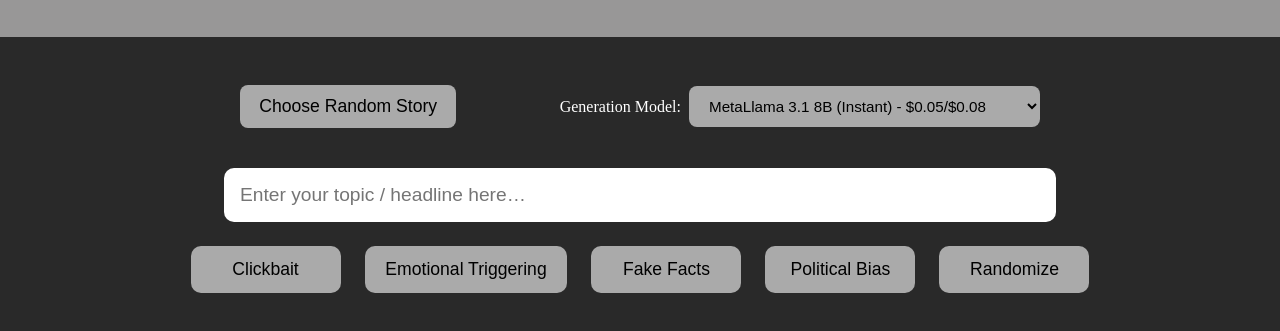
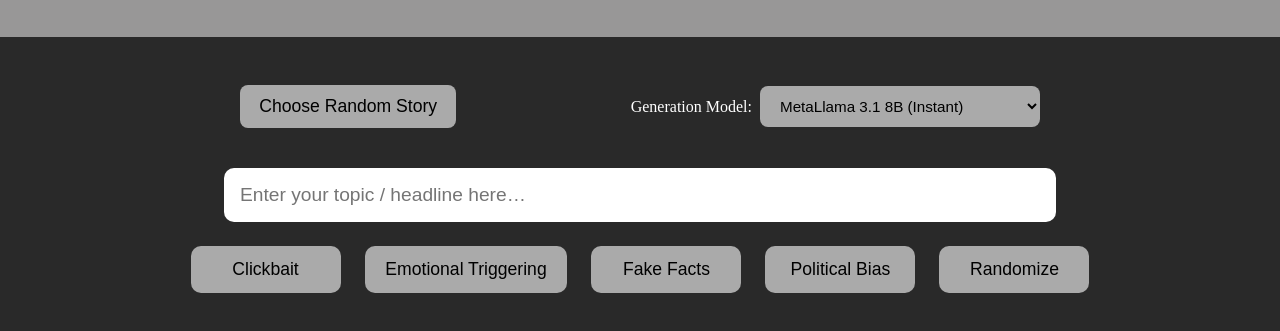
Before and after one commit to emorysalaun/MisInfoLab, a website built with Vite: page index.html in a window 1280 px wide. Shown: the part 71-402 px from the top of the page. Built offline with nearby package versions, Linux system fonts and the light colour scheme; no server answers; what groq-sdk would draw is missing.

Commit message:
Removed unnecesary model info

```diff
--- a/index.html
+++ b/index.html
@@ -23,10 +23,10 @@
           <div class="model-selector-container">
             <label for="model-selector" class="model-label">Generation Model:</label>
             <select id="model-selector" class="model-selector">
-              <option value="llama-3.1-8b-instant" selected>MetaLlama 3.1 8B (Instant) - $0.05/$0.08</option>
-              <option value="llama-3.3-70b-versatile">MetaLlama 3.3 70B (Versatile) - $0.59/$0.79</option>
-              <option value="openai/gpt-oss-20b">OpenAI GPT OSS 20B - $0.075/$0.30</option>
-              <option value="openai/gpt-oss-120b">OpenAI GPT OSS 120B - $0.15/$0.60</option>
+              <option value="llama-3.1-8b-instant" selected>MetaLlama 3.1 8B (Instant)</option>
+              <option value="llama-3.3-70b-versatile">MetaLlama 3.3 70B (Versatile)</option>
+              <option value="openai/gpt-oss-20b">OpenAI GPT OSS 20B</option>
+              <option value="openai/gpt-oss-120b">OpenAI GPT OSS 120B</option>
             </select>
           </div>
         </div>
```
